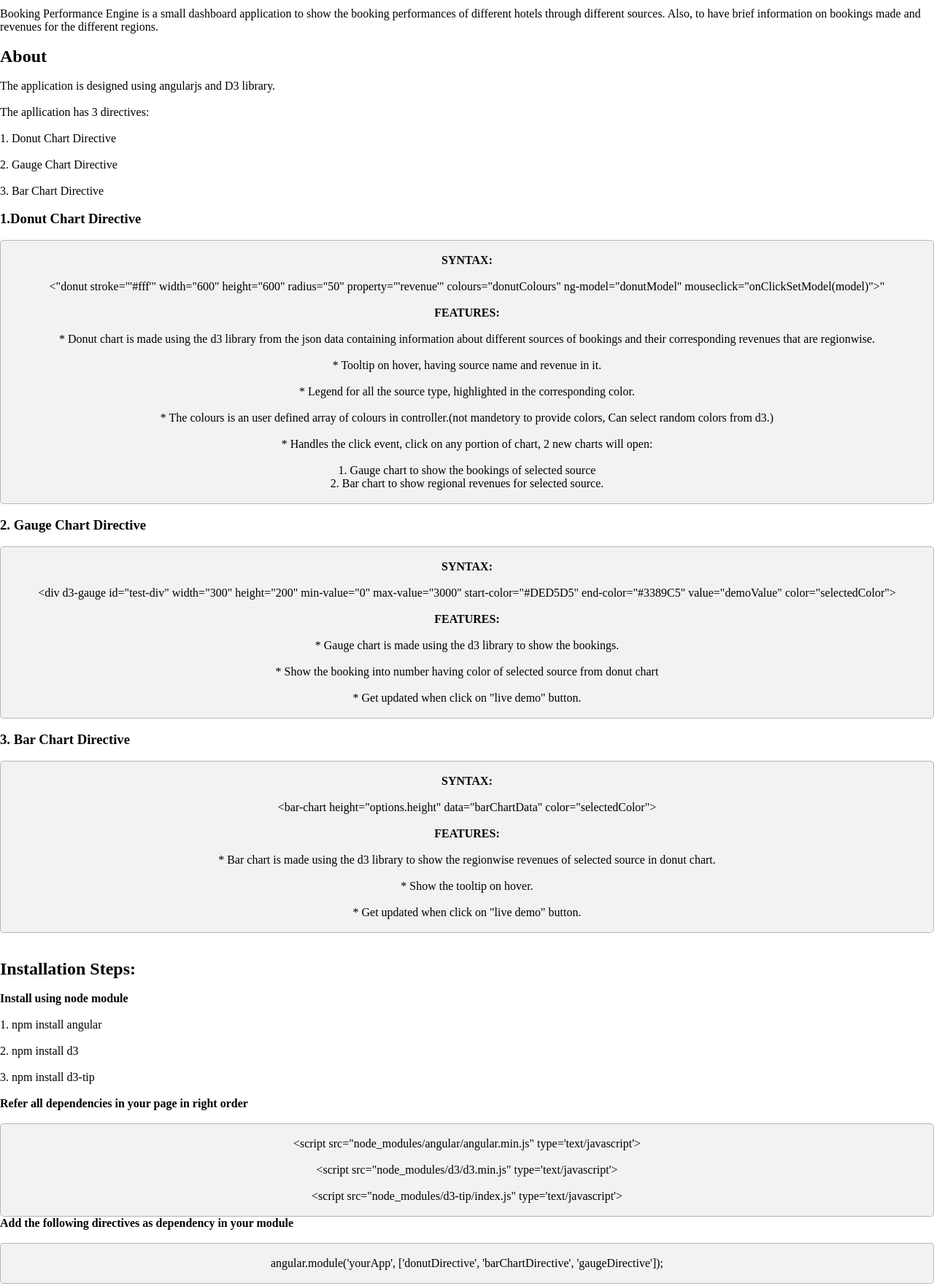
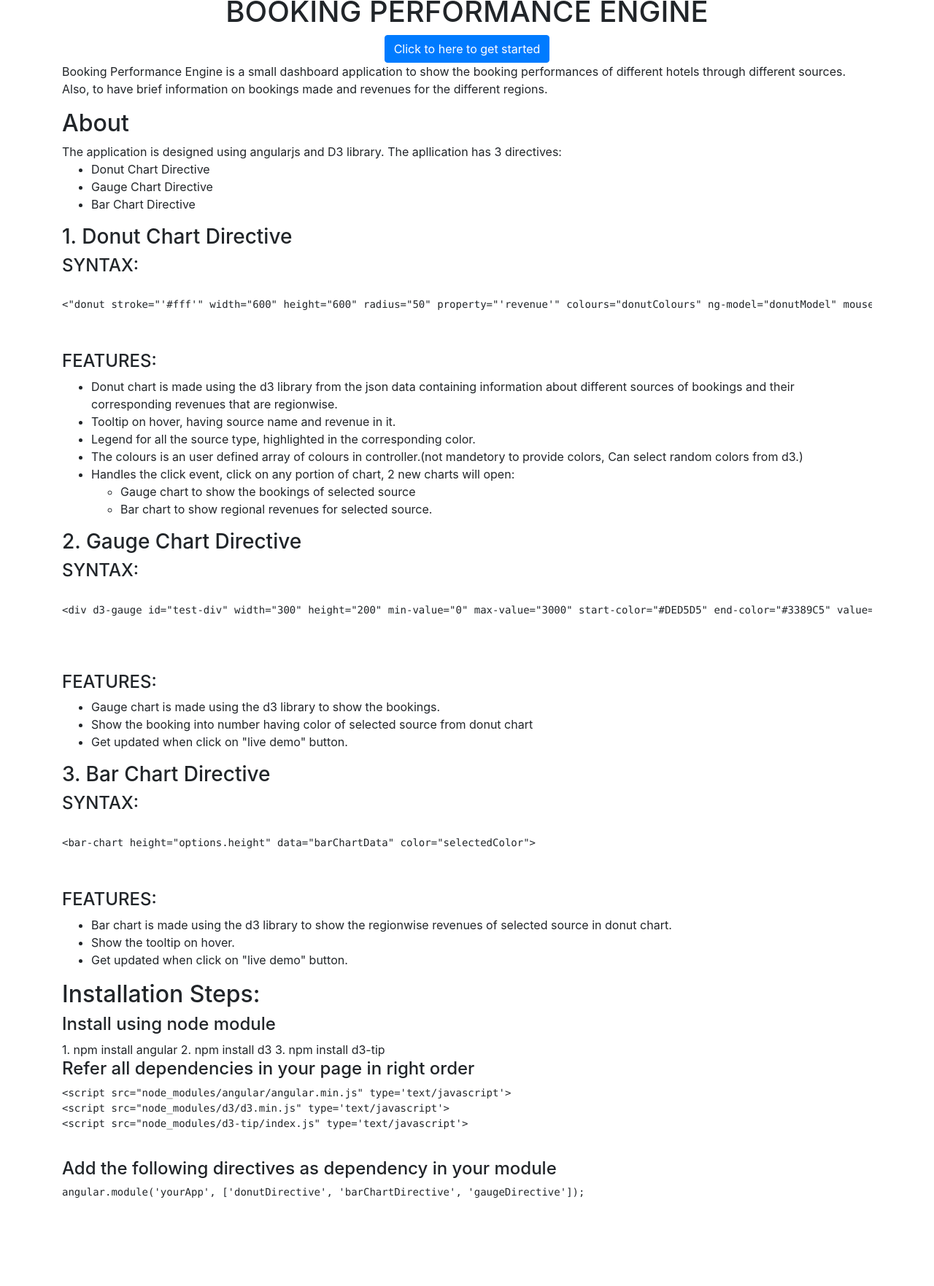
Before and after one commit to ajaysajwan/POC, a website: page Sakshi/index.html in a window 1280 px wide. Shown: the part 63-1826 px from the top of the page at 73% size. After the commit the page ends 1745 px from the top, so only its background shows below. Drawn offline with nearby package versions, Linux system fonts and the light colour scheme.

Commit message:
Formatting of Index file

```diff
--- a/Sakshi/index.html
+++ b/Sakshi/index.html
@@ -1,98 +1,104 @@
 <!DOCTYPE html>
-<html lang="en">
+<!-- saved from url=(0026)http://startbootstrap.com/ -->
+<html lang="en"><head><meta http-equiv="Content-Type" content="text/html; charset=UTF-8">
 
-<head>
+<meta name="viewport" content="width=device-width, initial-scale=1.0">
+<meta name="description" content="Free HTML starter themes and templates for Bootstrap - up to date for Bootstrap 3! An even faster way to develop websites in Bootstrap!">
+<meta name="author" content="Start Bootstrap">
+<meta name="google-site-verification" content="hq9-_keIZdTZt7arZ91T-gSqn8ANii362mlcn0zCgno">
+ <title>Donut Chart App</title>
 
-    <title>Donut Chart App</title>
-    <!-- Prettification! -->
-    <link rel="stylesheet" href="css/Default.css" />
-    <meta charset="UTF-8" />
-    <meta name="viewport" content="width=device-width" />
-    <meta http-equiv="X-UA-Compatible" content="IE=edge" />
-    <meta name="theme-color" content="#cc0101" />
+<!-- Bootstrap Core CSS -->
+<link href="node_modules/bootstrap/dist/css/bootstrap.css" rel="stylesheet" type="text/css">
 </head>
 
 <body>
-    <div class="container">
-        <br>
-        <h1>BOOKING PERFORMANCE ENGINE</h1>
-        <br>
-       <div style="text-align:left;"><p>Booking Performance Engine is a small dashboard application to show the booking performances of different hotels through different sources. Also, to have brief information on bookings made and revenues for the different regions.</p><br></div>
-       <div style="text-align:left;"> <h2>About</h2><br> The application is designed using angularjs and D3 library.<br><br>
+
+<!-- Page Content -->
+<div class="container">
+    <div class="row">
+        <div class="col-md-12">
+            <img src="images/tc-header.jpg" width="100%">
+        </div>
+    </div>
+    <div class="row">
+        <div class="col-lg-12">
+
+        <h1 class="text-center">BOOKING PERFORMANCE ENGINE</h1>
+            <div class="text-center">
+            <button class="btn btn-primary " onclick="document.location.href='home.html';" >Click to here to get started</button>
+            </div>
+       <p>Booking Performance Engine is a small dashboard application to show the booking performances of different hotels through different sources. Also, to have brief information on bookings made and revenues for the different regions.</p>
+       <h2>About</h2>The application is designed using angularjs and D3 library.
         The apllication has 3 directives:
-        <ul><br>
-        <li>1. Donut Chart Directive</li><br>
-         <li>2. Gauge Chart Directive</li><br>
-         <li>3. Bar Chart Directive</li><br>
+        <ul>
+            <li>Donut Chart Directive</li>
+            <li>Gauge Chart Directive</li>
+            <li>Bar Chart Directive</li>
+            </ul>
+        <h3>1. Donut Chart Directive</h3>
+
+        <h4>SYNTAX:</h4>
+            <pre>
+           <p><span><</span>"donut stroke="'#fff'" width="600" height="600" radius="50" property="'revenue'" colours="donutColours" ng-model="donutModel" mouseclick="onClickSetModel(model)">"</p>
+</pre>
+         <h4>FEATURES:</h4>  <ul>
+        <li>Donut chart is made using the d3 library from the json data containing information about different sources of bookings and their corresponding revenues that are regionwise.</li>
+
+         <li>Tooltip on hover, having source name and revenue in it.</li>
+             <li>Legend for all the source type, highlighted in the corresponding color.</li>
+            <li>The colours is an user defined array of colours in controller.(not mandetory to provide colors, Can select random colors from d3.)</li>
+            <li>Handles the click event, click on any portion of chart, 2 new charts will open:
+                <ul>
+                    <li>Gauge chart to show the bookings of selected source</li>
+                    <li>Bar chart to show regional revenues for selected source.</li>
+                </ul>
+            </li>
         </ul>
-        <h3>1.Donut Chart Directive</h3><br></div>
-        <div style="border: 1px solid rgba(0, 0, 0, .25); background: rgba(0, 0, 0, 0.05); border-radius: 5px;">
+        <h3>2. Gauge Chart Directive</h3>
+        <h4>SYNTAX:</h4>
+        <pre>
+           <p><span><</span>div d3-gauge id="test-div" width="300" height="200" min-value="0" max-value="3000" start-color="#DED5D5" end-color="#3389C5" value="demoValue" color="selectedColor"></p>
+        </pre>
+        </pre>
+           <h4>FEATURES:</h4>
+            <ul>
+        <li>Gauge chart is made using the d3 library to show the bookings.</li>
+         <li>Show the booking into number having color of selected source from donut chart</li>
+         <li>Get updated when click on "live demo" button.</li>
+            </ul>
+        <h3>3. Bar Chart Directive</h3>
 
-        <br><h4>SYNTAX:</h4><br>
-           <p><span><</span>"donut stroke="'#fff'" width="600" height="600" radius="50" property="'revenue'" colours="donutColours" ng-model="donutModel" mouseclick="onClickSetModel(model)">"</p> <br>
-         <h4>FEATURES:</h4><br>  <ul>
-        <li>* Donut chart is made using the d3 library from the json data containing information about different sources of bookings and their corresponding revenues that are regionwise.</li><br>
 
-         <li>* Tooltip on hover, having source name and revenue in it.</li><br>
-             <li>* Legend for all the source type, highlighted in the corresponding color.</li><br>
-            <li>* The colours is an user defined array of colours in controller.(not mandetory to provide colors, Can select random colors from d3.)</li><br>
-            <li>* Handles the click event, click on any portion of chart, 2 new charts will open:<br>
-            <br>1. Gauge chart to show the bookings of selected source<br>
-                2. Bar chart to show regional revenues for selected source.
-            </li><br>
-        </ul>
-        </div><br>
-        <h3 style="text-align:left;">2. Gauge Chart Directive</h3><br>
-        <div style="border: 1px solid rgba(0, 0, 0, .25); background: rgba(0, 0, 0, 0.05); border-radius: 5px;">
-
-        <br><h4>SYNTAX:</h4><br>
-           <p><span><</span>div d3-gauge id="test-div" width="300" height="200" min-value="0" max-value="3000" start-color="#DED5D5" end-color="#3389C5" value="demoValue" color="selectedColor"></p> <br>
-           <h4>FEATURES:</h4>
-          <br>  <ul>
-        <li>* Gauge chart is made using the d3 library to show the bookings.</li><br>
-         <li>* Show the booking into number having color of selected source from donut chart</li><br>
-         <li>* Get updated when click on "live demo" button.</li><br>
-            </ul>
-        </div><br>
-        <h3 style="text-align:left;">3. Bar Chart Directive</h3><br>
-        <div style="border: 1px solid rgba(0, 0, 0, .25); background: rgba(0, 0, 0, 0.05); border-radius: 5px;">
-
-        <br><h4>SYNTAX:</h4><br>
-           <p><span><</span>bar-chart height="options.height" data="barChartData" color="selectedColor"></p> <br>
+        <h4>SYNTAX:</h4>
+        <pre>  <p><span><</span>bar-chart height="options.height" data="barChartData" color="selectedColor"></p> </pre>
 
         <h4>FEATURES:</h4>
-          <br>  <ul>
-        <li>* Bar chart is made using the d3 library to show the regionwise revenues of selected source in donut chart.</li><br>
-         <li>* Show the tooltip on hover.</li><br>
-         <li>* Get updated when click on "live demo" button.</li><br>
+            <ul>
+        <li>Bar chart is made using the d3 library to show the regionwise revenues of selected source in donut chart.</li>
+         <li>Show the tooltip on hover.</li>
+         <li>Get updated when click on "live demo" button.</li>
             </ul>
-          </div>
-        <br><br>
-
-         <div style="text-align:left;">  <h2>Installation Steps:</h2><br>
-       <h4> Install using node module</h4><br>
-1.	npm install angular<br><br>
-2.	npm install d3<br><br>
-3.	npm install d3-tip<br><br>
-
-<h4>Refer all dependencies in your page in right order</h4><br>
-    <div  style="border: 1px solid rgba(0, 0, 0, .25); background: rgba(0, 0, 0, 0.05); text-align:center; border-radius: 5px;"><br>
-<span><</span>script src="node_modules/angular/angular.min.js" type='text/javascript'></script><br><br>
-<span><</span>script src="node_modules/d3/d3.min.js" type='text/javascript'></script><br><br>
-<span><</span>script src="node_modules/d3-tip/index.js" type='text/javascript'></script><br><br>
-             </div>
-<h4>Add the following directives as dependency in your module</h4><br>
-    <div  style="border: 1px solid rgba(0, 0, 0, .25); background: rgba(0, 0, 0, 0.05); text-align:center; border-radius: 5px;"><br>
-angular.module('yourApp', ['donutDirective', 'barChartDirective', 'gaugeDirective']);<br><br>
-             </div>
-        </div>
 
 
+         <div>  <h2>Installation Steps:</h2>
+       <h4> Install using node module</h4>
+1.	npm install angular
+2.	npm install d3
+3.	npm install d3-tip
 
-
-        <br><button class="live-button" onclick="document.location.href='home.html';" >Click to here to get started</button>
-    </div><br><br>
-
-</body>
-
-</html>
+<h4>Refer all dependencies in your page in right order</h4>
+    <pre>
+<span><</span>script src="node_modules/angular/angular.min.js" type='text/javascript'></script>
+<span><</span>script src="node_modules/d3/d3.min.js" type='text/javascript'></script>
+<span><</span>script src="node_modules/d3-tip/index.js" type='text/javascript'></script>
+             </pre>
+<h4>Add the following directives as dependency in your module</h4>
+             <pre>
+angular.module('yourApp', ['donutDirective', 'barChartDirective', 'gaugeDirective']);
+             </pre>
+        </div>
+        </div>
+    </div>
+</div>
+</body></html>
```
